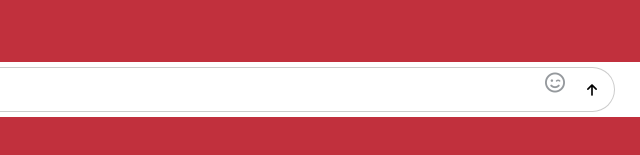
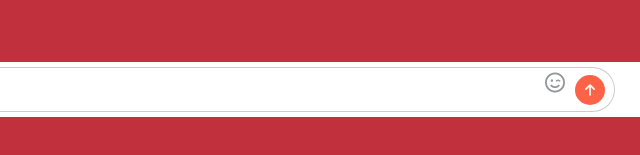
Before and after one commit to youngkaya/redtalk, a plain HTML site: page chats/chat-fa.html in a window 1280 px wide. Shown: the part 683-838 px from the top of the page, 640-1280 px from the left. Drawn offline with nearby package versions, Linux system fonts and the light colour scheme.

Commit message:
third commit

```diff
--- a/css/screens/chat.css
+++ b/css/screens/chat.css
@@ -142,8 +142,8 @@
 .reply__column:last-child > i,
 .reply__column:last-child button {
   position: absolute;
-  right: 3px;
-  top: 3px;
+  right: 10px;
+  top: 8px;
 }
 
 .reply__column:last-child > i {
@@ -152,10 +152,11 @@
 }
 
 .reply__column button {
-  background-color: var(--yellow);
+  background-color: tomato;
+  color: white;
   border: none;
-  width: 40px;
-  height: 40px;
+  width: 30px;
+  height: 30px;
   border-radius: 50%;
 }
 
```
